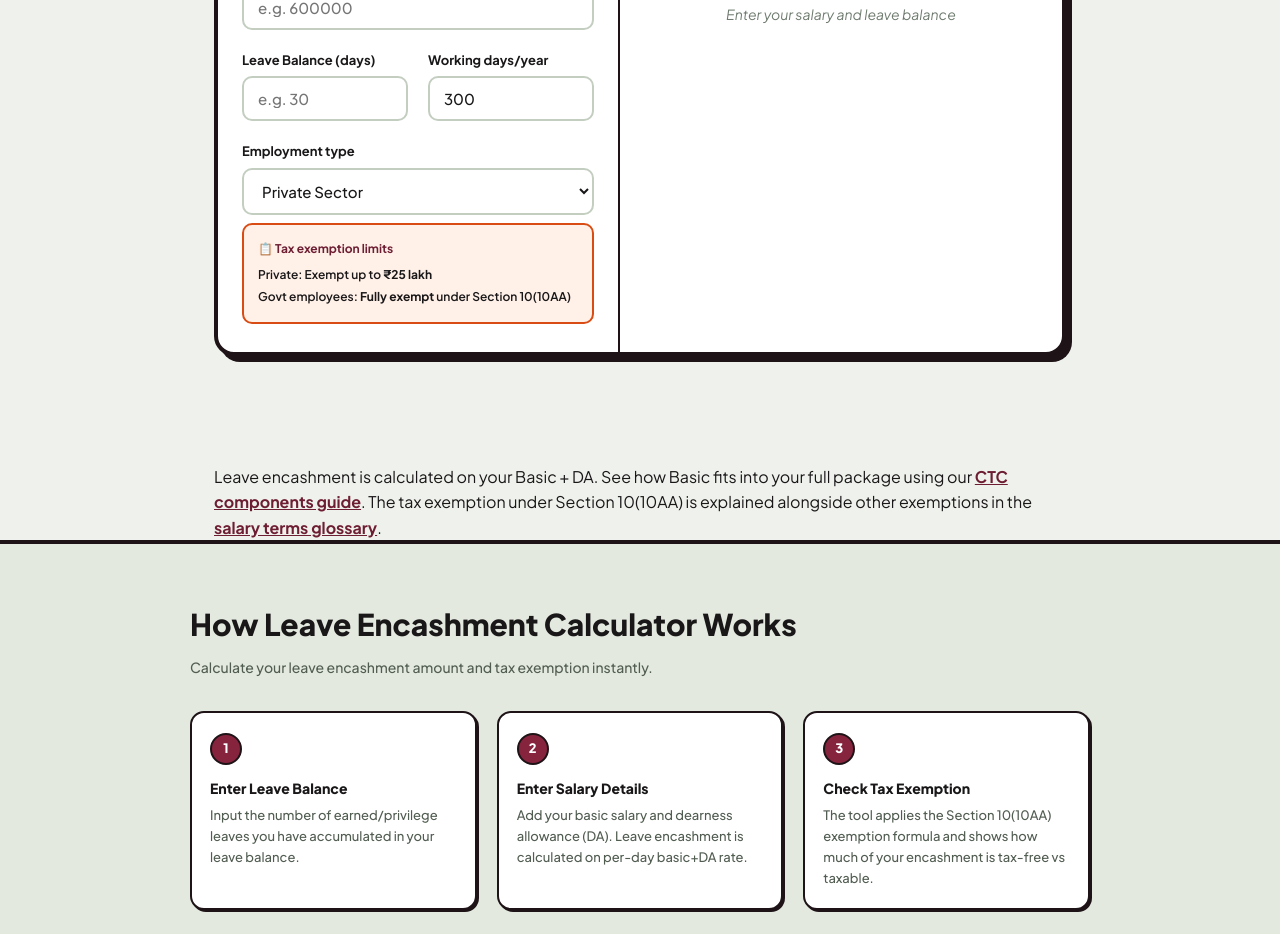
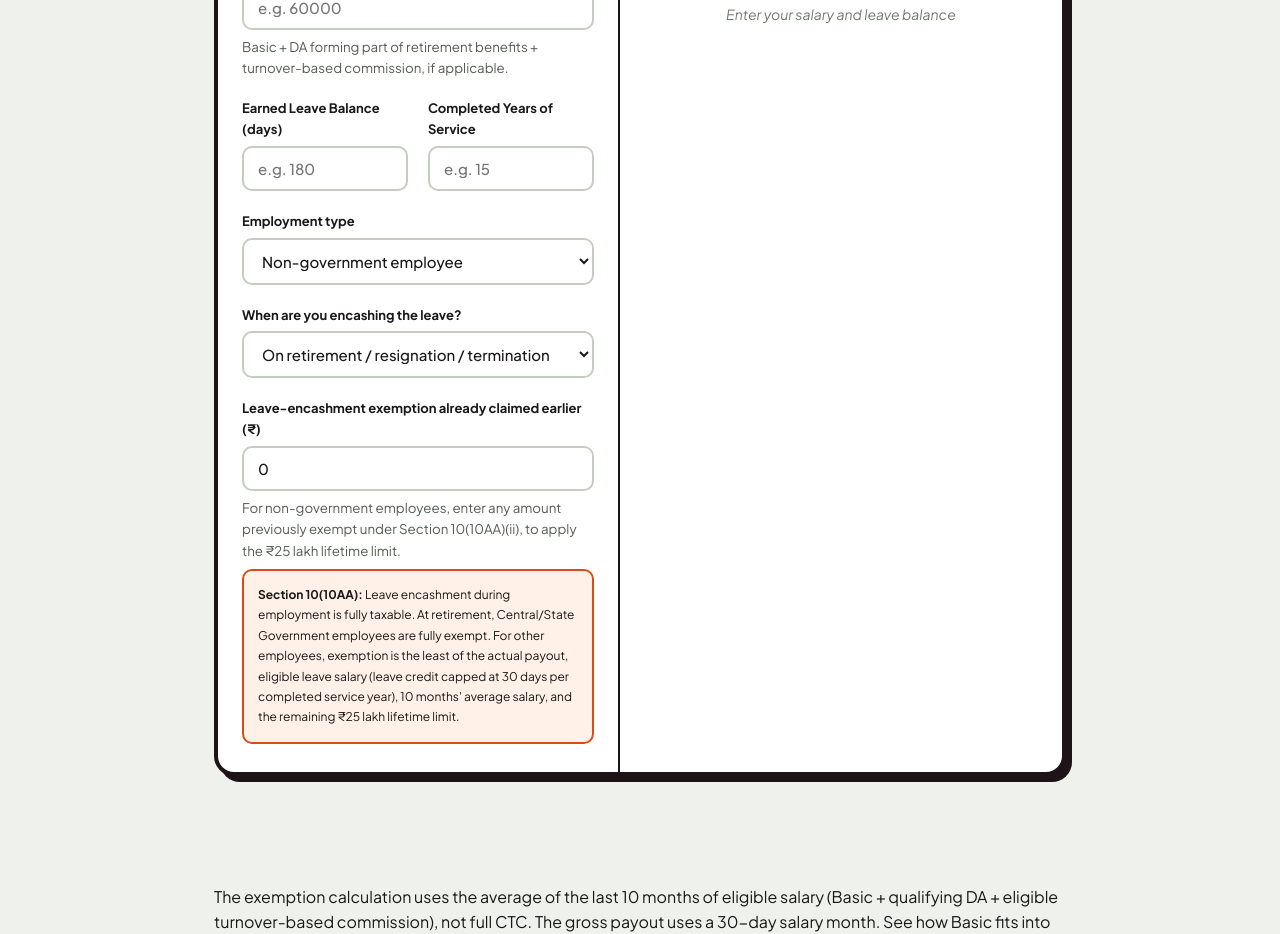
Before and after one commit to rahul300rkv/mailfix, a plain HTML site: page leave-encashment.html in a window 1280 px wide. Shown: the part 503-1437 px from the top of the page. Drawn offline with Linux system fonts and the light colour scheme.

Commit message:
Correct leave encashment exemption rules and inputs

```diff
--- a/leave-encashment.html
+++ b/leave-encashment.html
@@ -569,31 +569,41 @@ details[open] .faq-arrow{transform:rotate(180deg);background:var(--green-xs)}
       <div class="form-body">
         <div class="form-grid">
           <div class="form-group full">
-            <label for="basicSalary">Annual Basic Salary (₹)</label>
-            <input type="number" id="basicSalary" placeholder="e.g. 600000" oninput="calculate()"/>
+            <label for="avgSalary">Average Monthly Salary for Last 10 Months (₹)</label>
+            <input type="number" id="avgSalary" min="0" step="any" placeholder="e.g. 60000" oninput="calculate()"/>
+            <small style="color:var(--muted)">Basic + DA forming part of retirement benefits + turnover-based commission, if applicable.</small>
           </div>
           <div class="form-group">
-            <label for="leaveDays">Leave Balance (days)</label>
-            <input type="number" id="leaveDays" placeholder="e.g. 30" oninput="calculate()"/>
+            <label for="leaveDays">Earned Leave Balance (days)</label>
+            <input type="number" id="leaveDays" min="0" step="any" placeholder="e.g. 180" oninput="calculate()"/>
           </div>
           <div class="form-group">
-            <label for="workingDays">Working days/year</label>
-            <input type="number" id="workingDays" value="300" oninput="calculate()"/>
+            <label for="serviceYears">Completed Years of Service</label>
+            <input type="number" id="serviceYears" min="0" step="1" placeholder="e.g. 15" oninput="calculate()"/>
           </div>
           <div class="form-group full">
             <label for="empType">Employment type</label>
             <select id="empType" onchange="calculate()">
-              <option value="private">Private Sector</option>
-              <option value="govt">Government (Central/State)</option>
+              <option value="private">Non-government employee</option>
+              <option value="govt">Central / State Government employee</option>
             </select>
           </div>
+          <div class="form-group full">
+            <label for="eventType">When are you encashing the leave?</label>
+            <select id="eventType" onchange="calculate()">
+              <option value="retirement">On retirement / resignation / termination</option>
+              <option value="service">During employment</option>
+            </select>
+          </div>
+          <div class="form-group full">
+            <label for="priorExemption">Leave-encashment exemption already claimed earlier (₹)</label>
+            <input type="number" id="priorExemption" min="0" max="2500000" value="0" oninput="calculate()"/>
+            <small style="color:var(--muted)">For non-government employees, enter any amount previously exempt under Section 10(10AA)(ii), to apply the ₹25 lakh lifetime limit.</small>
+          </div>
         </div>
-        <div style="background:#FFF0E8;border:2px solid #D94D14;border-radius:10px;padding:14px;margin-top:8px">
-          <div style="font-size:12px;font-weight:700;color:#6E1E33;margin-bottom:6px">📋 Tax exemption limits</div>
-          <div style="font-size:12px;font-weight:600;color:var(--ink);line-height:1.8">
-            Private: Exempt up to <strong>₹25 lakh</strong><br/>
-            Govt employees: <strong>Fully exempt</strong> under Section 10(10AA)
-          </div>
+        <p id="calc-error" role="alert" style="display:none;color:#B91C1C;font-size:13px;font-weight:700;margin-top:12px"></p>
+        <div style="background:#FFF0E8;border:2px solid #D94D14;border-radius:10px;padding:14px;margin-top:8px;font-size:12px;line-height:1.7">
+          <strong>Section 10(10AA):</strong> Leave encashment during employment is fully taxable. At retirement, Central/State Government employees are fully exempt. For other employees, exemption is the least of the actual payout, eligible leave salary (leave credit capped at 30 days per completed service year), 10 months' average salary, and the remaining ₹25 lakh lifetime limit.
         </div>
       </div>
     </div>
@@ -605,12 +615,12 @@ details[open] .faq-arrow{transform:rotate(180deg);background:var(--green-xs)}
           <div class="lbl">Leave Encashment Amount</div>
         </div>
         <div class="breakdown-box">
-          <div class="bd-row"><span class="k">Daily basic salary</span><span class="v" id="r-daily">₹0</span></div>
+          <div class="bd-row"><span class="k">Daily salary basis (average ÷ 30)</span><span class="v" id="r-daily">₹0</span></div>
           <div class="bd-row"><span class="k">Leave days</span><span class="v" id="r-days">0</span></div>
           <div class="bd-row"><span class="k">Gross encashment</span><span class="v" id="r-gross">₹0</span></div>
           <div class="bd-row"><span class="k">Tax exemption limit</span><span class="v pos" id="r-exempt">₹0</span></div>
           <div class="bd-row"><span class="k">Taxable amount</span><span class="v" id="r-taxable">₹0</span></div>
-          <div class="bd-row"><span class="k">Net encashment (est.)</span><span class="v pos" id="r-net">₹0</span></div>
+          <div class="bd-row"><span class="k">Income tax on taxable portion</span><span class="v" id="r-net">Not estimated</span></div>
         </div>
       </div>
     </div>
@@ -619,10 +629,10 @@ details[open] .faq-arrow{transform:rotate(180deg);background:var(--green-xs)}
 </div>
 
 
-<div style="padding:0 24px;max-width:900px;margin:28px auto 0"><p class="tool-context">Leave encashment is calculated on your Basic + DA. See how Basic fits into your full package using our <a href="/how-ctc-is-calculated">CTC components guide</a>. The tax exemption under Section 10(10AA) is explained alongside other exemptions in the <a href="/salary-glossary">salary terms glossary</a>.</p></div>
+<div style="padding:0 24px;max-width:900px;margin:28px auto 0"><p class="tool-context">The exemption calculation uses the average of the last 10 months of eligible salary (Basic + qualifying DA + eligible turnover-based commission), not full CTC. The gross payout uses a 30-day salary month. See how Basic fits into your full package using our <a href="/how-ctc-is-calculated">CTC components guide</a>. The tax exemption under Section 10(10AA) is explained alongside other exemptions in the <a href="/salary-glossary">salary terms glossary</a>.</p></div>
 <div class="section-how"><div class="section-how-inner">
   <h2>How Leave Encashment Calculator Works</h2><p class="how-sub">Calculate your leave encashment amount and tax exemption instantly.</p>
-  <div class="how-steps"><div class="how-step"><div class="how-step-num">1</div><h3>Enter Leave Balance</h3><p>Input the number of earned/privilege leaves you have accumulated in your leave balance.</p></div><div class="how-step"><div class="how-step-num">2</div><h3>Enter Salary Details</h3><p>Add your basic salary and dearness allowance (DA). Leave encashment is calculated on per-day basic+DA rate.</p></div><div class="how-step"><div class="how-step-num">3</div><h3>Check Tax Exemption</h3><p>The tool applies the Section 10(10AA) exemption formula and shows how much of your encashment is tax-free vs taxable.</p></div></div>
+  <div class="how-steps"><div class="how-step"><div class="how-step-num">1</div><h3>Enter Leave Balance</h3><p>Input the number of earned/privilege leaves you have accumulated in your leave balance.</p></div><div class="how-step"><div class="how-step-num">2</div><h3>Enter Salary Details</h3><p>Enter the average eligible monthly salary for the last 10 months. The calculation uses a 30-day salary month.</p></div><div class="how-step"><div class="how-step-num">3</div><h3>Check Tax Exemption</h3><p>The tool applies the applicable Section 10(10AA) exemption limits. The tax on any taxable portion depends on your total income and is not estimated here.</p></div></div>
 </div></div>
 <div class="section-faq"><div class="section-faq-inner">
   <h2>Frequently Asked Questions</h2>
@@ -638,29 +648,46 @@ details[open] .faq-arrow{transform:rotate(180deg);background:var(--green-xs)}
 <script>
   function fmt(n){return '₹'+Math.round(Math.abs(n)).toLocaleString('en-IN')}
   function calculate(){
-    const basic=parseFloat(document.getElementById('basicSalary').value)||0;
-    const days=parseFloat(document.getElementById('leaveDays').value)||0;
-    const workDays=parseFloat(document.getElementById('workingDays').value)||300;
-    const isGovt=document.getElementById('empType').value==='govt';
-    if(!basic||!days){
-      document.getElementById('empty-state').style.display='block';
-      document.getElementById('results').style.display='none';return;
+    const el=id=>document.getElementById(id);
+    const salary=Number(el('avgSalary').value);
+    const days=Number(el('leaveDays').value);
+    const years=Number(el('serviceYears').value);
+    const prior=Number(el('priorExemption').value);
+    const isGovt=el('empType').value==='govt';
+    const atExit=el('eventType').value==='retirement';
+    const error=el('calc-error');
+    const fail=message=>{error.textContent=message;error.style.display='block';el('empty-state').style.display='block';el('results').style.display='none';};
+    error.style.display='none';
+    if(![salary,days,years,prior].every(Number.isFinite)){
+      fail('Please enter valid numbers in all fields.');return;
     }
-    const daily=basic/workDays;
+    if(salary<=0||days<=0||years<0||prior<0||prior>2500000||!Number.isInteger(years)){
+      fail('Enter a positive salary and leave balance, completed whole years of service, and a prior exemption between ₹0 and ₹25 lakh.');return;
+    }
+    if(atExit&&years<1&&!isGovt){
+      fail('Enter at least one completed year of service to calculate the non-government retirement exemption.');return;
+    }
+    const daily=salary/30;
     const gross=daily*days;
-    const exemptLimit=isGovt?gross:Math.min(gross,2500000);
-    const taxable=Math.max(0,gross-exemptLimit);
-    const tax=taxable>0?taxable*0.30:0; // rough 30% slab
-    const net=gross-tax;
-    document.getElementById('empty-state').style.display='none';
-    document.getElementById('results').style.display='block';
-    document.getElementById('encashAmt').textContent=fmt(gross);
-    document.getElementById('r-daily').textContent=fmt(daily);
-    document.getElementById('r-days').textContent=Math.round(days)+' days';
-    document.getElementById('r-gross').textContent=fmt(gross);
-    document.getElementById('r-exempt').textContent=isGovt?'Fully Exempt':fmt(exemptLimit);
-    document.getElementById('r-taxable').textContent=fmt(taxable);
-    document.getElementById('r-net').textContent=fmt(net);
+    let exempt=0, eligibleDays=0;
+    if(atExit&&isGovt){
+      exempt=gross;
+    }else if(atExit){
+      eligibleDays=Math.min(days,years*30);
+      const leaveSalaryLimit=eligibleDays*daily;
+      const tenMonthLimit=salary*10;
+      const lifetimeLimit=Math.max(0,2500000-prior);
+      exempt=Math.min(gross,leaveSalaryLimit,tenMonthLimit,lifetimeLimit);
+    }
+    const taxable=Math.max(0,gross-exempt);
+    el('empty-state').style.display='none';el('results').style.display='block';
+    el('encashAmt').textContent=fmt(gross);
+    el('r-daily').textContent=fmt(daily);
+    el('r-days').textContent=days.toLocaleString('en-IN',{maximumFractionDigits:2})+' days';
+    el('r-gross').textContent=fmt(gross);
+    el('r-exempt').textContent=fmt(exempt);
+    el('r-taxable').textContent=fmt(taxable);
+    el('r-net').textContent=taxable>0?'Depends on total taxable income':'No taxable portion';
   }
 
   const _mp=document.getElementById('mobilePanel');const _mb=document.getElementById('mobileMenuBtn');const _cb=document.getElementById('closeMobileBtn');
```
